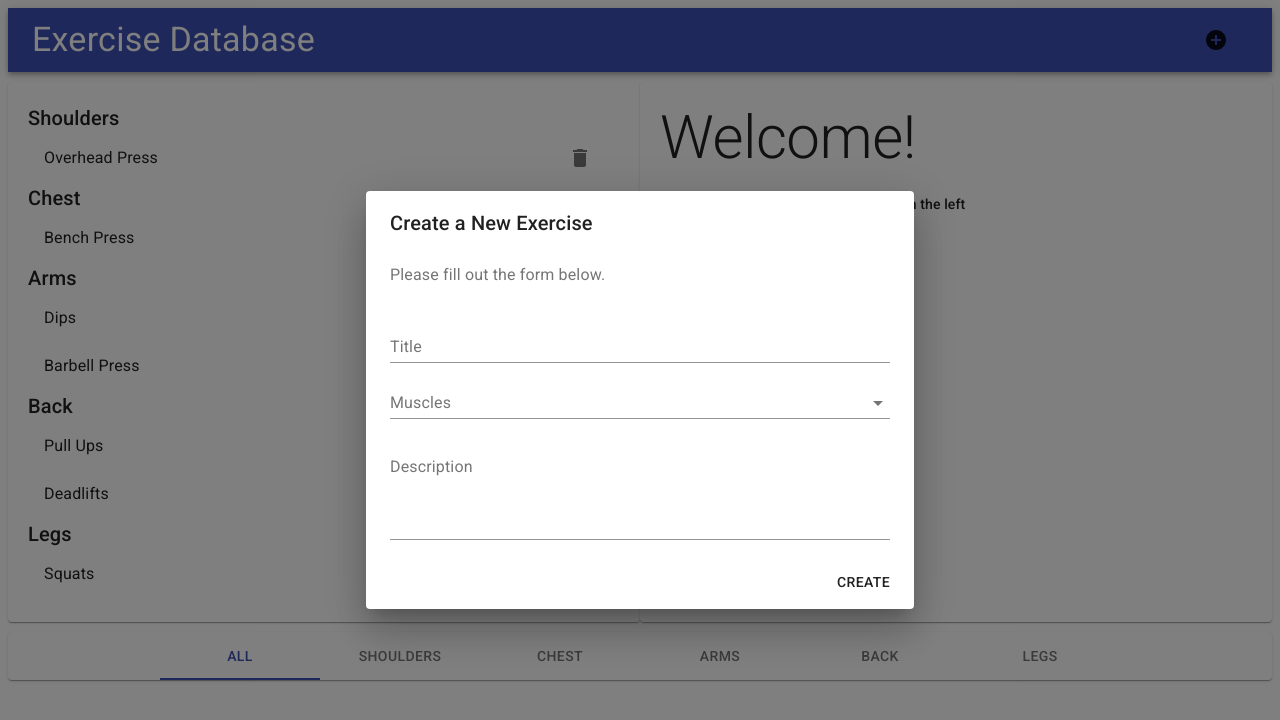
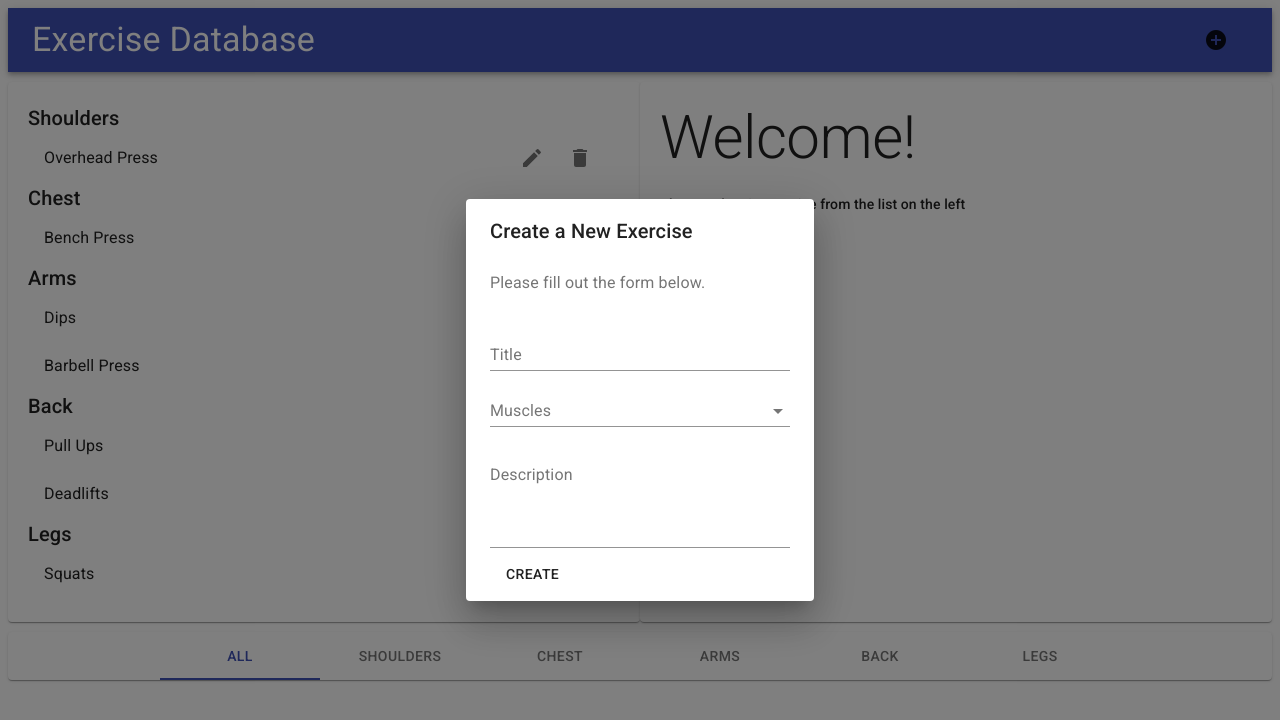
Before and after one commit to dahye-han/TIL, a React (Create React App) app in the folder front/CSS/MD/practice/: page / in a window 1280 px wide. Both pictures are taken after a click on the button "add_circle". Shown: the top 720 px of the page. Built offline with nearby package versions, Linux system fonts and the light colour scheme.

Commit message:
materiacl design edit

```diff
--- a/front/CSS/MD/practice/src/Components/App.js
+++ b/front/CSS/MD/practice/src/Components/App.js
@@ -54,9 +54,25 @@ export default class extends Component {
         }))
     }
 
+    handleExerciseSelectEdit = id => {
+        this.setState(({ exercises }) => ({
+            exercise: exercises.find(ex => ex.id === id),
+            editMode: true
+        }))
+    }
+
+    handleExerciseEdit = exercise => {
+        this.setState(({exercises}) => ({
+            exercises: [
+                ...exercises.filter(ex => ex.id !== exercise.id),
+                exercise
+            ]
+        }))
+    }
+
     render() {
         const exercises = this.getExercisesByMuscles(),
-        { category, exercise } = this.state;
+        { category, exercise, editMode } = this.state;
 
         return <Fragment>
             <Header
@@ -68,8 +84,12 @@ export default class extends Component {
                 exercise={exercise}
                 category={category}
                 exercises={exercises}
+                editMode={editMode}
+                muscles={muscles}
                 onSelect={this.handleExerciseSelected}
                 onDelete={this.handleExerciseDelete}
+                onSelectEdit={this.handleExerciseSelectEdit}
+                onEdit={this.handleExerciseEdit}
             />
 
             <Footer
--- /dev/null
+++ b/front/CSS/MD/practice/src/Components/Exercises/Dialog.js
@@ -0,0 +1,46 @@
+import React, { Component, Fragment } from 'react';
+import Button from '@material-ui/core/Button';
+import Dialog from '@material-ui/core/Dialog';
+import DialogContent from '@material-ui/core/DialogContent';
+import DialogContentText from '@material-ui/core/DialogContentText';
+import DialogTitle from '@material-ui/core/DialogTitle';
+import Icon from '@material-ui/core/Icon';
+import Form from './Form';
+
+export default class extends Component {
+    state = {
+        open: false
+    }
+
+    handleToggle = () => {
+        this.setState({
+            open: !this.state.open
+        })
+    }
+
+    render() {
+        const { open } = this.state,
+              { muscles, onCreate } = this.props;
+
+        return <Fragment>
+            <Button variant="fab" onClick={this.handleToggle} mini>
+                <Icon>add_circle</Icon>
+            </Button>
+
+            <Dialog open={open} onClose={this.handleToggle} aria-labelledby="form-dialog-title">
+            <DialogTitle id="form-dialog-title">
+                Create a New Exercise
+            </DialogTitle>
+            <DialogContent>
+            <DialogContentText>
+                Please fill out the form below.
+            </DialogContentText>
+            <Form
+                muscles={muscles}
+                onSubmit={onCreate}
+            />
+            </DialogContent>
+        </Dialog>
+        </Fragment>
+    }
+}
--- a/front/CSS/MD/practice/src/Components/Exercises/Dialogs/Create.js
+++ /dev/null
@@ -1,126 +0,0 @@
-import React, { Component, Fragment } from 'react';
-import Button from '@material-ui/core/Button';
-import Dialog from '@material-ui/core/Dialog';
-import DialogActions from '@material-ui/core/DialogActions';
-import DialogContent from '@material-ui/core/DialogContent';
-import DialogContentText from '@material-ui/core/DialogContentText';
-import DialogTitle from '@material-ui/core/DialogTitle';
-import Icon from '@material-ui/core/Icon';
-import { TextField, withStyles } from '@material-ui/core';
-import FormControl from '@material-ui/core/FormControl';
-import InputLabel from '@material-ui/core/InputLabel';
-import Select from '@material-ui/core/Select';
-import MenuItem from '@material-ui/core/MenuItem';
-
-const styles = theme => ({
-    FormControl: {
-        width: 500
-    }
-})
-export default withStyles(styles)(class extends Component {
-    state = {
-        open: false,
-        exercise: {
-            title: '',
-            description: '',
-            muscles: ''
-        }
-    }
-
-    handleToggle = () => {
-        this.setState({
-            open: !this.state.open
-        })
-    }
-
-    handleChange = name => ({ target: { value }}) => {
-        this.setState({
-            exercise: {
-                ...this.state.exercise,
-                [name]: value
-            }
-        })
-    }
-
-    handleSubmit = () =>{
-        // TODO: validate
-
-        const { exercise } = this.state;
-
-        this.props.onCreate({
-            ...exercise,
-            id: exercise.title.toLocaleLowerCase().replace(/ /g, '-')
-        });
-
-        this.setState({
-            open: false,
-            exercise: {
-                title:'',
-                description: '',
-                muscles: ''
-            }
-        })
-    }
-
-    render() {
-        const { open, exercise: {title, description, muscles} } = this.state,
-                { classes, muscles: categories } = this.props;
-
-        return <Fragment>
-            <Button variant="fab" onClick={this.handleToggle} mini>
-                <Icon>add_circle</Icon>
-            </Button>
-
-            <Dialog open={open} onClose={this.handleToggle} aria-labelledby="form-dialog-title">
-            <DialogTitle id="form-dialog-title">
-                Create a New Exercise
-            </DialogTitle>
-            <DialogContent>
-            <DialogContentText>
-                Please fill out the form below.
-            </DialogContentText>
-            <form>
-                <TextField
-                    label="Title"
-                    value={title}
-                    onChange={this.handleChange('title')}
-                    margin="normal"
-                    className={classes.FormControl}
-                />
-                <br/>
-                <FormControl className={classes.FormControl}>
-                    <InputLabel htmlFor="muscles">Muscles</InputLabel>
-                    <Select
-                        value={muscles}
-                        onChange={this.handleChange('muscles')}
-                    >
-                        {categories.map(category =>
-                            <MenuItem key={category} value={category}>{category}</MenuItem>
-                            )}
-                    </Select>
-                </FormControl>
-                <br/>
-                <TextField
-                    multiline
-                    rows="4"
-                    label="Description"
-                    value={description}
-                    onChange={this.handleChange('description')}
-                    margin="normal"
-                    className={classes.FormControl}
-                />
-            </form>
-            </DialogContent>
-            <DialogActions>
-            <Button
-                color="primary"
-                variant="raised"
-                onClick={this.handleSubmit}
-            >
-                Create
-            </Button>
-            </DialogActions>
-        </Dialog>
-        </Fragment>
-    }
-})
--- /dev/null
+++ b/front/CSS/MD/practice/src/Components/Exercises/Form.js
@@ -0,0 +1,98 @@
+import React, { Component } from 'react';
+import FormControl from '@material-ui/core/FormControl';
+import InputLabel from '@material-ui/core/InputLabel';
+import Select from '@material-ui/core/Select';
+import MenuItem from '@material-ui/core/MenuItem';
+import { TextField, withStyles } from '@material-ui/core';
+import Button from '@material-ui/core/Button';
+
+const styles = theme => ({
+    FormControl: {
+        width: 300
+    }
+})
+
+export default withStyles(styles)(class extends Component {
+    state = this.getInitState()
+
+    getInitState() {
+        const { exercise } = this.props;
+
+        return exercise ? exercise : {
+            title: '',
+            description: '',
+            muscles: ''
+        }
+    }
+
+    handleChange = name => ({ target: { value }}) => {
+        this.setState({
+            [name]: value
+        })
+    }
+
+    handleSubmit = () =>{
+        // TODO: validate
+
+        const { exercise } = this.state;
+
+        this.props.onSubmit({
+            ...exercise,
+            id: exercise.title.toLocaleLowerCase().replace(/ /g, '-')
+        });
+
+        this.setState({
+            open: false,
+            exercise: {
+                title:'',
+                description: '',
+                muscles: ''
+            }
+        })
+    }
+
+    render() {
+        const { title, description, muscles} = this.state,
+              { classes, muscles: categories } = this.props;
+
+        return <form>
+        <TextField
+            label="Title"
+            value={title}
+            onChange={this.handleChange('title')}
+            margin="normal"
+            className={classes.FormControl}
+        />
+        <br/>
+        <FormControl className={classes.FormControl}>
+            <InputLabel htmlFor="muscles">Muscles</InputLabel>
+            <Select
+                value={muscles}
+                onChange={this.handleChange('muscles')}
+            >
+                {categories.map(category =>
+                    <MenuItem key={category} value={category}>{category}</MenuItem>
+                    )}
+            </Select>
+        </FormControl>
+        <br/>
+        <TextField
+            multiline
+            rows="4"
+            label="Description"
+            value={description}
+            onChange={this.handleChange('description')}
+            margin="normal"
+            className={classes.FormControl}
+        />
+        <br />
+        <Button
+            color="primary"
+            variant="raised"
+            onClick={this.handleSubmit}
+        >
+            Create
+        </Button>
+    </form>
+    }
+})
--- a/front/CSS/MD/practice/src/Components/Exercises/index.js
+++ b/front/CSS/MD/practice/src/Components/Exercises/index.js
@@ -1,17 +1,24 @@
 import React, { Fragment } from 'react';
 import { List, ListItem, ListItemText, Typography, Grid, Paper, ListItemSecondaryAction, IconButton } from '@material-ui/core';
 import DeleteIcon from '@material-ui/icons/Delete';
+import EditIcon from '@material-ui/icons/Edit';
+import Form from './Form';
 
 const styles = {
     Paper : { padding: 20, marginTop: 10, marginBottom: 10, height: 500, overflowY: 'auto'}
 }
 
 export default ({
+    muscles,
     exercises,
     category,
+    editMode,
     onSelect,
+    exercise,
     exercise: {id, title = 'Welcome!', description = 'Please select in exercise from the list on the left'} ,
-    onDelete
+    onDelete,
+    onSelectEdit,
+    onEdit
     }) => {
     return (
         <Grid container>
@@ -35,6 +42,9 @@ export default ({
                                     >
                                         <ListItemText primary={title} />
                                         <ListItemSecondaryAction>
+                                            <IconButton onClick={() => onSelectEdit(id)}>
+                                                <EditIcon />
+                                            </IconButton>
                                             <IconButton onClick={() => onDelete(id)}>
                                                 <DeleteIcon />
                                             </IconButton>
@@ -49,6 +59,13 @@ export default ({
             </Grid>
             <Grid item sm>
                 <Paper style={styles.Paper}>
+                    {editMode
+                    ? <Form
+                        exercise={exercise}
+                        muscles={muscles}
+                        onSubmit={onEdit}
+                      />
+                    : <Fragment>
                         <Typography
                         variant="h2"
                         >
@@ -60,6 +77,8 @@ export default ({
                         >
                             {description}
                         </Typography>
+                    </Fragment>}
+
                 </Paper>
             </Grid>
         </Grid>
--- a/front/CSS/MD/practice/src/Components/Layouts/Header.js
+++ b/front/CSS/MD/practice/src/Components/Layouts/Header.js
@@ -2,7 +2,7 @@ import React from 'react';
 import AppBar from '@material-ui/core/AppBar';
 import Toolbar from '@material-ui/core/Toolbar';
 import Typography from '@material-ui/core/Typography';
-import CreateDialog from '../Exercises/Dialogs/Create';
+import CreateDialog from '../Exercises/Dialog';
 export default ({ muscles, onExerciseCreate }) =>
     <AppBar position="static">
         <Toolbar>
```
Lines whose indentation alone changed are shown as unchanged.
